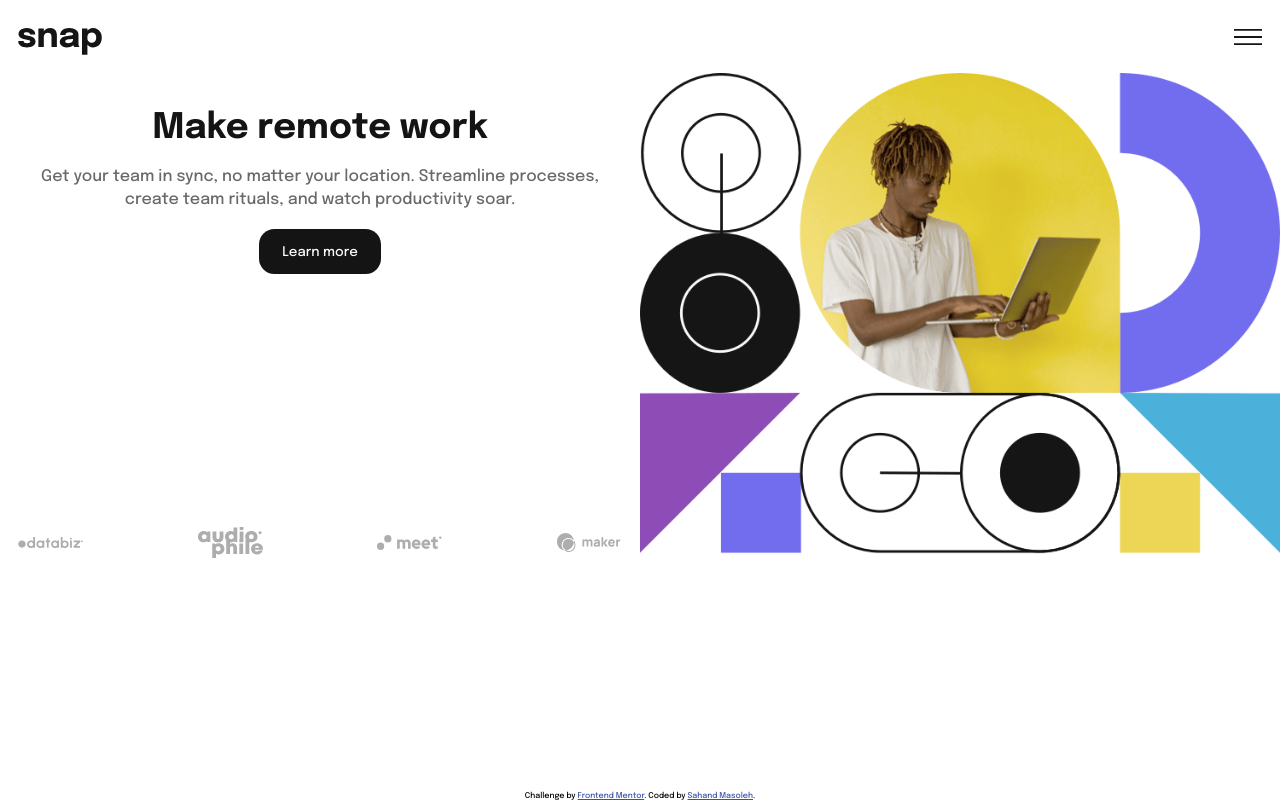
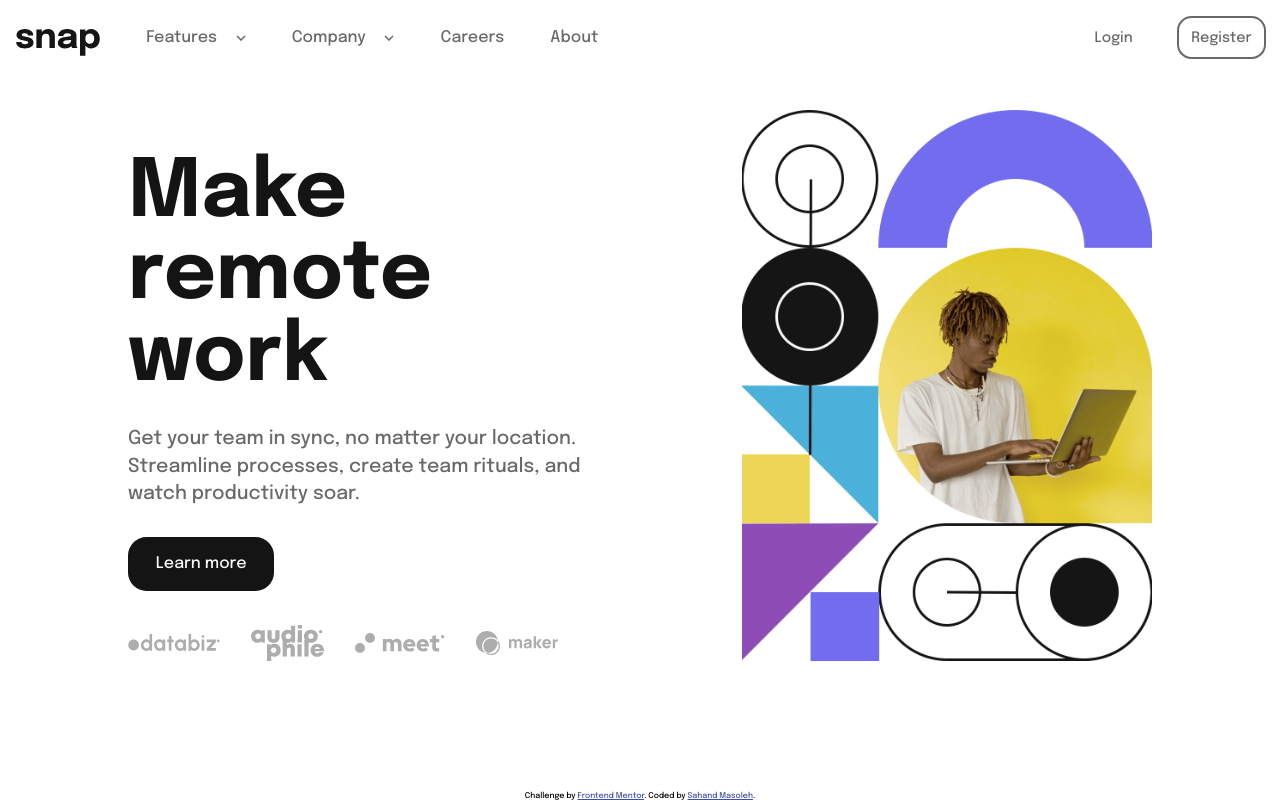
Before and after one commit to sahand-masoleh/fem-18-intro-with-dropdown-navigation, a plain HTML site: page index.html in a window 1280 px wide. Drawn offline with Linux system fonts and the light colour scheme.

Commit message:
[CSS] desktop view

```diff
--- /dev/null
+++ b/app.js
@@ -0,0 +1,9 @@
+const dropDowns = document.querySelectorAll(".nav__summary");
+document.addEventListener("click", closeDropdowns);
+
+function closeDropdowns(event) {
+	for (let dropDown of dropDowns) {
+		navItem = dropDown.parentElement;
+		navItem.open = false;
+	}
+}
--- a/index.html
+++ b/index.html
@@ -12,12 +12,10 @@
 <body>
   <nav class="nav">
     <img src="./images/logo.svg" alt="" srcset="" class="nav__logo">
-    <!-- <label for="menu__button" class="nav__hamburger-container" for="test">
-      <input type="checkbox" class="nav__checkbox" id="test">
-      <span class="nav__hamburger"></span>
-    </label> -->
+
     <input type="checkbox" class="nav__checkbox" id="nav__checkbox">
     <label for="nav__checkbox" class="nav__hamburger"></label>
+
     <div class="nav__menu-container">
       <details class="nav__item">
         <summary class="nav__summary">
@@ -48,12 +46,16 @@
       <a href="javascript:void(0)" class="nav__item nav__item--break nav__button">Login</a>
       <a href="javascript:void(0)" class="nav__item nav__button nav__button--outline">Register</a>
     </div>
+
   </nav>
 
   <main class="main">
+
     <div class="hero">
-      <img src="./images/image-hero-mobile.png" alt="man working on a laptop" class="hero__image">
+      <img src="./images/image-hero-mobile.png" srcset="./images/image-hero-mobile.png 500w,
+              ./images/image-hero-desktop.png 750w" alt="man working on a laptop" class="hero__image">
     </div>
+
     <div class="content">
       <h1 class="content__title">Make remote work</h1>
       <p class="content__text">Get your team in sync, no matter your location. Streamline processes,
@@ -66,6 +68,7 @@
         <img src="./images/client-maker.svg" alt="" class="content__logo">
       </dev>
     </div>
+
   </main>
 
   <footer class="footer">
@@ -73,7 +76,7 @@
     Coded by <a href="#" target="_blank">Sahand Masoleh</a>.
   </footer>
 
-
+  <script src="app.js"></script>
 </body>
 
 </html>
--- a/style.css
+++ b/style.css
@@ -25,19 +25,7 @@ body {
 
 .main {
 	display: flex;
-	flex-wrap: wrap;
-	flex-direction: row-reverse;
-	justify-content: center;
-	align-content: flex-start;
-
-	max-width: 150ch;
-	/* padding: 0 10ch; */
-}
-
-.content,
-.hero {
-	flex-basis: 25ch;
-	flex-grow: 1;
+	flex-direction: column;
 }
 
 /* || FOOTER */
@@ -49,3 +37,20 @@ body {
 .footer a {
 	color: hsl(228, 45%, 44%);
 }
+
+@media screen and (min-width: 500px) {
+	.main {
+		display: grid;
+		grid-template-columns: 60% 40%;
+		padding: 1em 10%;
+		height: min-content;
+		max-width: 90em;
+	}
+	.content {
+		flex-basis: 60%;
+	}
+
+	.hero {
+		flex-basis: 40%;
+	}
+}
--- a/styles/content.css
+++ b/styles/content.css
@@ -1,8 +1,8 @@
 .content {
 	display: flex;
 	flex-direction: column;
-	/* justify-content: flex-start; */
 	align-items: center;
+	justify-content: center;
 	text-align: center;
 	padding: 4ch 2ch 0 2ch;
 	gap: 2ch;
@@ -25,7 +25,9 @@
 	padding: 2ch 3ch;
 	color: var(--almost-white);
 	margin-bottom: 3ch;
-	font-size: 1wm;
+	font-size: 1em;
+	z-index: 1;
+	cursor: pointer;
 }
 
 .content__logo-container {
@@ -37,6 +39,49 @@
 }
 
 .content__logo {
-	width: 7ch;
-	height: fit-content;
+	max-height: 3ch;
+	max-width: 8ch;
 }
+
+@media screen and (min-width: 500px) {
+	.content {
+		display: flex;
+		flex-direction: column;
+		align-items: flex-start;
+		justify-content: center;
+		text-align: left;
+		padding: 0;
+		padding-right: 22%;
+		gap: 5%;
+		position: relative;
+		grid-row: 1/2;
+	}
+
+	.content__title {
+		font-size: 5em;
+	}
+
+	.content__text {
+		font-size: 1.2em;
+	}
+
+	.content__btn:hover {
+		background-color: white;
+		outline: 1px solid var(--almost-black);
+		color: var(--almost-black);
+	}
+
+	.content__logo-container {
+		position: absolute;
+		bottom: 0;
+		flex-wrap: wrap;
+		margin-top: unset;
+		justify-content: flex-start;
+		gap: 5%;
+	}
+
+	.content__logo {
+		max-height: 4ch;
+		max-width: 10ch;
+	}
+}
--- a/styles/hero.css
+++ b/styles/hero.css
@@ -1,8 +1,11 @@
-.hero {
-	width: 100%;
-}
-
 .hero__image {
 	max-width: 100%;
 	object-fit: cover;
 }
+
+@media screen and (min-width: 500px) {
+	.hero__image {
+		height: 100%;
+		object-fit: cover;
+	}
+}
--- a/styles/nav.css
+++ b/styles/nav.css
@@ -1,9 +1,9 @@
 .nav {
 	padding: 2ch;
-	/* padding-bottom: 1ch; */
 	display: flex;
 	align-items: center;
 	justify-content: space-between;
+	position: relative;
 }
 
 .nav__logo {
@@ -58,14 +58,24 @@
 .nav__summary,
 .nav__menu-item {
 	list-style: none;
+	display: flex;
+	align-items: center;
+	gap: 2ch;
+}
+
+.nav__menu {
+	display: flex;
+	flex-direction: column;
+	padding: 3ch;
+	gap: 3ch;
+}
+
+.nav__icon {
+	width: 2ch;
 }
 
 [open] .nav__summary > .nav__arrow {
 	transform: rotate(180deg);
-}
-
-.nav__arrow {
-	margin-left: 1ch;
 }
 
 .nav__item--break {
@@ -85,8 +95,55 @@
 	outline: 2px solid var(--medium-gray);
 }
 
-.nav__menu-item {
-	display: flex;
-	gap: 1ch;
-	margin: 3ch;
+@media screen and (min-width: 750px) {
+	.nav__checkbox,
+	.nav__hamburger {
+		display: none;
+	}
+
+	.nav {
+		display: flex;
+		align-items: center;
+		justify-content: flex-start;
+		position: relative;
+		padding: 2ch 1em 4ch 1em;
+		z-index: 1;
+	}
+
+	.nav__menu-container {
+		display: flex !important;
+		position: unset;
+		height: unset;
+		background-color: unset;
+		padding: unset;
+		width: 100%;
+		flex-direction: row;
+		align-items: center;
+		margin-left: 5ch;
+		gap: 5ch;
+	}
+
+	.nav__item {
+		width: max-content;
+		position: relative;
+	}
+
+	.nav__item--break {
+		margin-top: unset;
+		margin-left: auto;
+	}
+
+	.nav__button--outline {
+		width: unset;
+	}
+
+	.nav__menu {
+		position: absolute;
+		width: max-content;
+		right: 0;
+		top: 4ch;
+		background-color: white;
+		border-radius: 1.5ch;
+		box-shadow: 0 0 2em 0 rgb(0, 0, 0, 0.25);
+	}
 }
```
